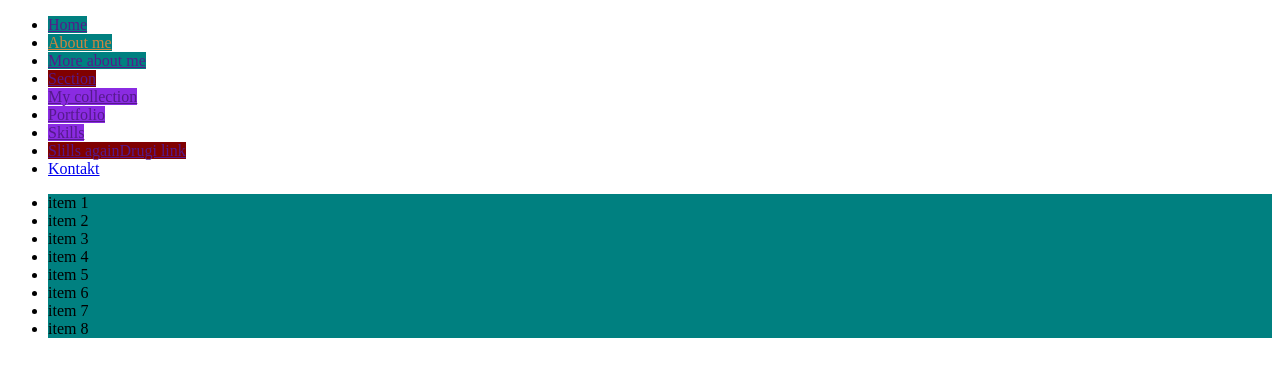
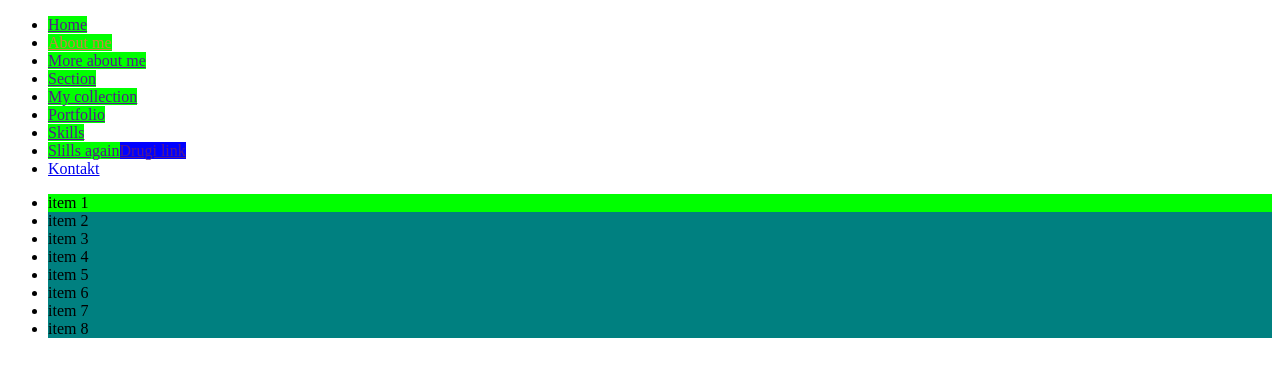
Before and after one commit to contini00/css, a plain HTML site: page 4-selektory-atrybutu/index.html in a window 1280 px wide. Drawn offline with Linux system fonts and the light colour scheme.

Commit message:
Koniec 4

```diff
--- a/4-selektory-atrybutu/css/style.css
+++ b/4-selektory-atrybutu/css/style.css
@@ -17,3 +17,10 @@
 [title^="C"]{
     background-color: blueviolet;
 }
+[title]:first-child{
+    background-color: lime;
+}
+
+nav > ul > li > a[title]{
+    background-color: blue;
+}
```
